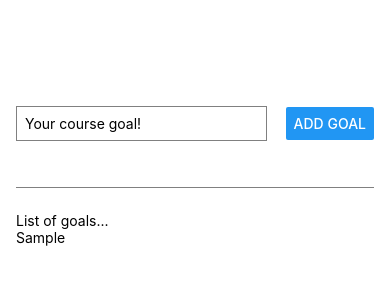
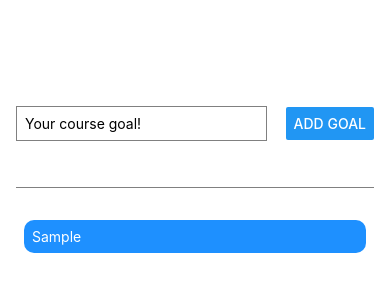
Before and after one commit to AlexisCast/goals-reactn, a React Native app: screen / in a window 390 px wide. Both pictures are taken after typing "Sample" into the empty fields and a click on the button "ADD GOAL". Shown: the top 300 px of the page. Built offline with nearby package versions, Linux system fonts and the light colour scheme.

Commit message:
update with FlatList

```diff
--- a/App.js
+++ b/App.js
@@ -1,6 +1,14 @@
 import { StatusBar } from "expo-status-bar";
 import { useState } from "react";
-import { Button, StyleSheet, Text, TextInput, View } from "react-native";
+import {
+	Button,
+	FlatList,
+	StyleSheet,
+	Text,
+	TextInput,
+	View,
+	ScrollView,
+} from "react-native";
 
 export default function App() {
 	const [enteredGoalText, setEnterGoalText] = useState("");
@@ -12,7 +20,10 @@ export default function App() {
 
 	const addGoalHandler = () => {
 		setEnterGoalText("");
-		setCourseGoals((prev) => [...prev, enteredGoalText]);
+		setCourseGoals((prev) => [
+			...prev,
+			{ text: enteredGoalText, id: Math.random().toString() },
+		]);
 	};
 
 	return (
@@ -27,10 +38,17 @@ export default function App() {
 				<Button title="Add Goal" onPress={addGoalHandler} />
 			</View>
 			<View style={styles.goalsContainer}>
-				<Text>List of goals...</Text>
-				{courseGoals.map((goal) => (
-					<Text key={goal}>{goal}</Text>
-				))}
+				<FlatList
+					data={courseGoals}
+					renderItem={(itemData) => (
+						<View style={styles.goalItem}>
+							<Text style={styles.goalText}>
+								{itemData.item.text}
+							</Text>
+						</View>
+					)}
+					keyExtractor={(item, index) => item.id}
+				/>
 			</View>
 		</View>
 	);
@@ -61,4 +79,13 @@ const styles = StyleSheet.create({
 	goalsContainer: {
 		flex: 5,
 	},
+	goalItem: {
+		margin: 8,
+		padding: 8,
+		borderRadius: 10,
+		backgroundColor: "#1e90ff",
+	},
+	goalText: {
+		color: "white",
+	},
 });
```
